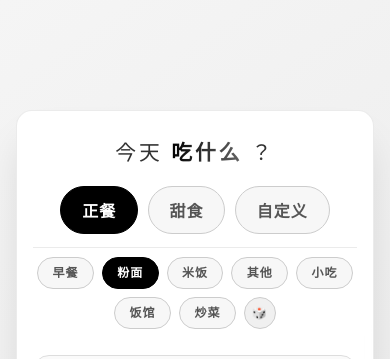
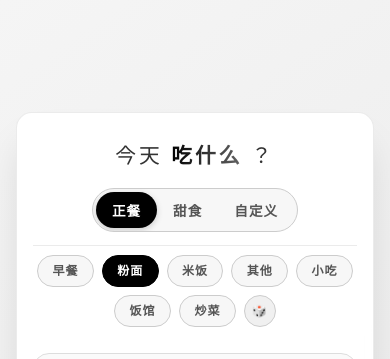
Before and after one commit to haanhaanL/what-to-eat, a plain HTML site: page index.html in a window 390 px wide. Shown: the top 359 px of the page. Drawn offline with Linux system fonts and the light colour scheme.

Commit message:
Add files via upload

```diff
--- a/index.html
+++ b/index.html
@@ -36,7 +36,6 @@
             letter-spacing: 5px;
             text-transform: uppercase;
             color: #333333;
-            text-shadow: none;
             margin-bottom: 1rem;
             word-break: keep-all;
         }
@@ -48,66 +47,66 @@
             -webkit-background-clip: text;
             background-clip: text;
             -webkit-text-fill-color: transparent;
-            text-shadow: none;
         }
 
-        /* ---------- 一级菜单（主分类） ---------- */
+        /* ---------- 一级菜单：分段控件（收窄） ---------- */
         .category-section { margin: 1.2rem 0 0.8rem; }
 
         .category-group {
             display: flex;
-            flex-wrap: wrap;
-            justify-content: center;
-            gap: 1rem;
-            margin-bottom: 0.6rem;
+            flex-wrap: nowrap;
+            justify-content: stretch;
+            align-items: stretch;
+            gap: 0;
+            margin: 0 auto 0.6rem;
+            width: fit-content;
+            max-width: 100%;
+            border: 1px solid #cccccc;
+            border-radius: 999px;
+            background: #f7f7f7;
+            overflow: hidden;
+            padding: 3px;
         }
 
         .category-btn {
-            border: 1px solid #cccccc;
-            background: #f7f7f7;
+            flex: 0 0 auto;
+            border: none;
+            background: transparent;
             color: #555555;
             font-weight: 700;
-            font-size: 1.15rem;
-            padding: 0.9rem 2rem;
+            font-size: 0.95rem;
+            padding: 0.55rem 1.4rem;
             border-radius: 999px;
             letter-spacing: 1px;
             cursor: pointer;
-            transition: all 0.12s ease;
+            transition: background 0.15s ease, color 0.15s ease, box-shadow 0.15s ease;
             display: inline-flex;
             align-items: center;
-            gap: 10px;
-            box-shadow: none;
+            justify-content: center;
+            gap: 6px;
             user-select: none;
-            flex: 0 1 auto;
             text-transform: uppercase;
+            white-space: nowrap;
         }
 
         .category-btn:hover {
-            background: #ffffff;
-            border-color: #000000;
             color: #000000;
-            transform: translateY(-2px);
-            box-shadow: none;
+            background: rgba(0, 0, 0, 0.04);
         }
 
         .category-btn:active {
-            transform: translateY(4px);
-            box-shadow: none;
+            transform: none;
         }
 
         .category-btn.active {
             background: #000000;
             color: #ffffff;
-            border: 1px solid #000000;
-            box-shadow: none;
             font-weight: 800;
-            transform: translateY(0);
-            text-shadow: none;
+            box-shadow: 0 2px 6px rgba(0, 0, 0, 0.18);
         }
 
         .category-btn.active:active {
-            transform: translateY(5px);
-            box-shadow: none;
+            transform: none;
         }
 
         /* ---------- 二级菜单（子分类） ---------- */
@@ -313,7 +312,6 @@
             border-radius: 999px;
             letter-spacing: 1.5px;
             cursor: pointer;
-            box-shadow: none;
             transition: all 0.07s ease;
             display: inline-flex;
             align-items: center;
@@ -326,13 +324,11 @@
 
         .btn:active {
             transform: translateY(5px);
-            box-shadow: none;
         }
 
         .btn-secondary {
             background: #f7f7f7;
             color: #333333;
-            box-shadow: none;
             border: 1px solid #cccccc;
             font-size: 1rem;
             padding: 0.9rem 1.4rem;
@@ -342,7 +338,6 @@
 
         .btn-secondary:active {
             transform: translateY(5px);
-            box-shadow: none;
         }
 
         .btn:disabled,
@@ -393,7 +388,6 @@
             font-weight: 500;
             color: #333333;
             border: 1px solid #cccccc;
-            box-shadow: inset 0 1px 2px rgba(0, 0, 0, 0.03);
             white-space: nowrap;
             transition: all 0.1s;
             cursor: pointer;
@@ -493,11 +487,10 @@
             .btn { font-size: 1.05rem; padding: 0.8rem 1.4rem; }
             .btn-secondary { font-size: 0.9rem; padding: 0.8rem 1rem; }
             .history-area { font-size: 0.8rem; padding: 0.6rem 0.8rem; }
-            .category-btn { font-size: 1rem; padding: 0.7rem 1.3rem; gap: 6px; }
+            .category-btn { font-size: 0.85rem; padding: 0.5rem 1rem; gap: 4px; }
             .sub-btn { font-size: 0.75rem; height: 2rem; padding: 0 0.9rem; }
             .sub-btn.sub-random { padding: 0; width: 2rem; }
             .custom-result { font-size: 1.2rem; }
-            .category-group { gap: 0.6rem; }
         }
     </style>
 </head>
@@ -529,7 +522,7 @@
         </div>
 
         <div class="custom-section" id="customSection" style="display: none;">
-            <div class="custom-label">自定义随机（2-5个选项）</div>
+            <div class="custom-label">自定义随机（2-20个选项）</div>
             <input
                 type="text"
                 class="custom-input"
@@ -1210,8 +1203,8 @@
                     customResult.classList.add('empty');
                     return;
                 }
-                if (options.length > 5) {
-                    customResult.textContent = '最多支持 5 个选项，请减少一些';
+                if (options.length > 20) {
+                    customResult.textContent = '最多支持 20 个选项，请减少一些';
                     customResult.classList.add('empty');
                     return;
                 }
```
